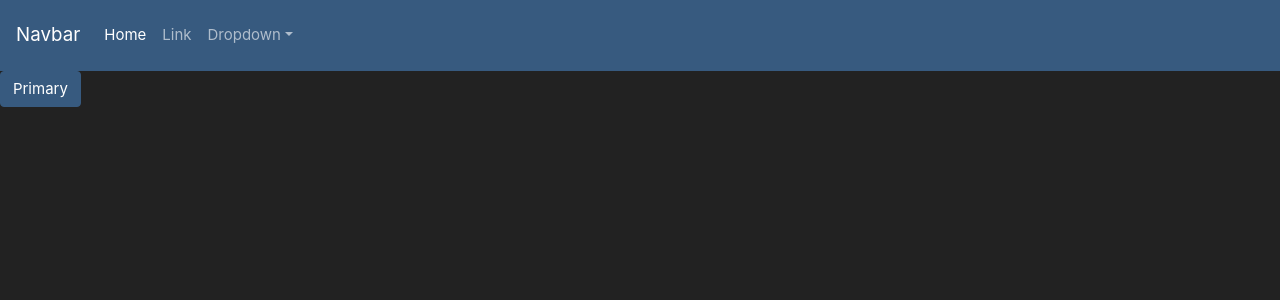
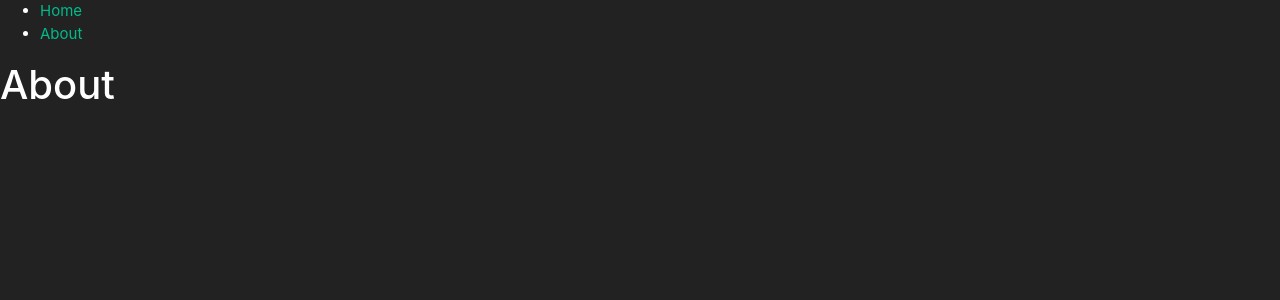
Before and after one commit to SmartQ-org/SmartQ-app, a React (Create React App) app: page /about in a window 1280 px wide. Shown: the top 300 px of the page. Built offline with nearby package versions, Linux system fonts and the light colour scheme.

Commit message:
Added the react router as well as a bootstrap theme

```diff
--- a/package.json
+++ b/package.json
@@ -8,6 +8,8 @@
     "@testing-library/user-event": "^7.2.1",
     "react": "^16.14.0",
     "react-dom": "^16.14.0",
+    "react-router": "^5.2.0",
+    "react-router-dom": "^5.2.0",
     "react-scripts": "3.4.3"
   },
   "scripts": {
--- a/src/App.css
+++ b/src/App.css
@@ -1,7 +1,7 @@
-/* .App {
+.App {
   text-align: center;
-  background-color: #282c34;
-} */
+  /* background-color: #282c34; */
+}
 
 .App-logo {
   height: 40vmin;
--- a/src/App.js
+++ b/src/App.js
@@ -1,72 +1,38 @@
 import React from "react";
-import "./App.css";
+import { BrowserRouter as Router, Switch, Route, Link } from "react-router-dom";
+import HomePage from "./pages/HomePage";
+import AboutPage from "./pages/AboutPage";
 
-function App() {
+export default function App() {
   return (
-    <div className="App">
-      <header className="App-header">
-        <nav class="navbar navbar-expand-lg navbar-dark bg-primary">
-          <a class="navbar-brand" href="#">
-            Navbar
-          </a>
-          <button
-            class="navbar-toggler"
-            type="button"
-            data-toggle="collapse"
-            data-target="#navbarSupportedContent"
-            aria-controls="navbarSupportedContent"
-            aria-expanded="false"
-            aria-label="Toggle navigation"
-          >
-            <span class="navbar-toggler-icon"></span>
-          </button>
+    <Router>
+      <div>
+        <nav>
+          <ul>
+            <li>
+              <Link to="/">Home</Link>
+            </li>
+            <li>
+              <Link to="/about">About</Link>
+            </li>
+          </ul>
+        </nav>
 
-          <div class="collapse navbar-collapse" id="navbarSupportedContent">
-            <ul class="navbar-nav mr-auto">
-              <li class="nav-item active">
-                <a class="nav-link" href="#">
-                  Home <span class="sr-only">(current)</span>
-                </a>
-              </li>
-              <li class="nav-item">
-                <a class="nav-link" href="#">
-                  Link
-                </a>
-              </li>
-              <li class="nav-item dropdown">
-                <a
-                  class="nav-link dropdown-toggle"
-                  href="#"
-                  id="navbarDropdown"
-                  role="button"
-                  data-toggle="dropdown"
-                  aria-haspopup="true"
-                  aria-expanded="false"
-                >
-                  Dropdown
-                </a>
-                <div class="dropdown-menu" aria-labelledby="navbarDropdown">
-                  <a class="dropdown-item" href="#">
-                    Action
-                  </a>
-                  <a class="dropdown-item" href="#">
-                    Another action
-                  </a>
-                  <div class="dropdown-divider"></div>
-                  <a class="dropdown-item" href="#">
-                    Something else here
-                  </a>
-                </div>
-              </li>
-            </ul>
-          </div>
-        </nav>
-      </header>
-      <button type="button" class="btn btn-primary">
-        Primary
-      </button>
-    </div>
+        {/* A <Switch> looks through its children <Route>s and
+            renders the first one that matches the current URL. */}
+        <Switch>
+          <Route path="/about">
+            <AboutPage />
+          </Route>
+          <Route path="/">
+            <HomePage />
+          </Route>
+        </Switch>
+      </div>
+    </Router>
   );
 }
 
-export default App;
+function Users() {
+  return <h2>Users</h2>;
+}
--- /dev/null
+++ b/src/pages/AboutPage.jsx
@@ -0,0 +1,9 @@
+import React from "react";
+
+export default function AboutPage() {
+  return (
+    <div>
+      <h2>About</h2>
+    </div>
+  );
+}
--- /dev/null
+++ b/src/pages/HomePage.jsx
@@ -0,0 +1,9 @@
+import React from "react";
+
+export default function HomePage() {
+  return (
+    <div>
+      <h1>Home</h1>
+    </div>
+  );
+}
```
Also changed, not shown: src/index.js (+6 -6 lines), 1 other file (tests, documents, lock files or other folders).
